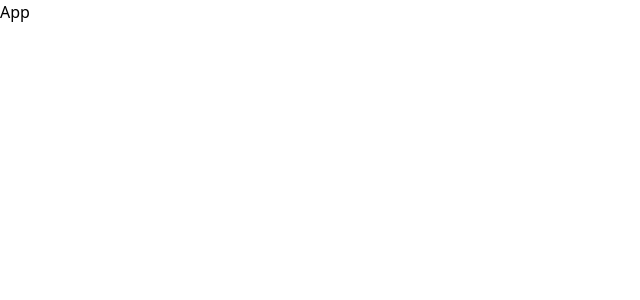
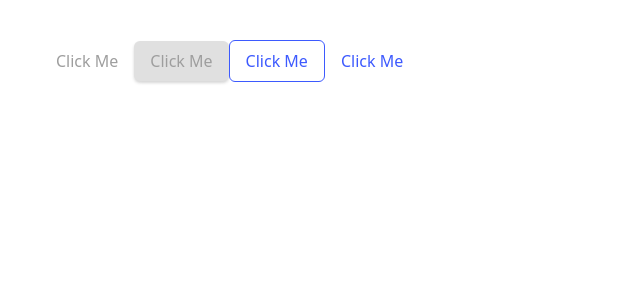
Before and after one commit to AtharvaCM/dev-challenges, a React (Create React App) app: page / in a window 1280 px wide. Shown: the top 300 px of the page, without its empty margins (0-640 px from the left). Built offline with nearby package versions, Linux system fonts and the light colour scheme.

Commit message:
variant, disableShadow, disabled styles added

```diff
--- a/src/App.tsx
+++ b/src/App.tsx
@@ -1,5 +1,15 @@
-const App = () => {
-  return <div>App</div>;
+import React from "react";
+
+import Button from "./components/UI/Button";
+
+const App: React.FC = () => {
+  return (
+    <div className="container p-10">
+      <Button variant="text" disabled>
+        Click Me
+      </Button>
+    </div>
+  );
 };
 
 export default App;
--- a/src/components/UI/Button/index.tsx
+++ b/src/components/UI/Button/index.tsx
@@ -1,5 +1,55 @@
-const Button = () => {
-  return <div>Button</div>;
+import React from "react";
+
+import { ButtonPropType } from "../../../types/components/button";
+
+const Button: React.FC<ButtonPropType> = ({
+  children,
+  variant = "default",
+  disableShadow = false,
+  disabled = false,
+  size = "md",
+}) => {
+  console.log("disabled: ", disabled);
+  console.log("variant: ", variant);
+
+  const def = `bg-[#E0E0E0] rounded-md py-2 px-4 transition disabled:text-[#9E9E9E] ${
+    disabled ? "" : "hocus:bg-[#AEAEAE]"
+  }`;
+  const outline = `rounded-md border border-[#3D5AFE] bg-white py-2 px-4 text-[#3D5AFE] transition ${
+    disabled ? "" : "hocus:bg-[#2962FF1A]/10"
+  }`;
+  const text = `rounded-md bg-white py-2 px-4 text-[#3D5AFE] transition disabled:text-[#9E9E9E] ${
+    disabled ? "" : "hocus:bg-[#2962FF1A]/10"
+  }`;
+  const shadow = "shadow-[0_2px_3px_rgba(51,51,51,0.2)]";
+
+  const btnClass = `${
+    variant === "text" ? text : variant === "outline" ? outline : def
+  } ${disableShadow || variant !== "default" ? "" : shadow}`;
+
+  return (
+    <>
+      <button
+        className={btnClass}
+        disabled={disabled}
+        onClick={() => console.log("clicked")}
+      >
+        {children}
+      </button>
+      <button
+        disabled
+        className="rounded-md bg-[#E0E0E0] py-2 px-4 shadow-[0_2px_3px_rgba(51,51,51,0.2)] transition disabled:text-[#9E9E9E] hocus:bg-[#AEAEAE]"
+      >
+        {children}
+      </button>
+      <button className="rounded-md border border-[#3D5AFE] bg-white py-2 px-4 text-[#3D5AFE] transition hocus:bg-[#2962FF1A]/10">
+        {children}
+      </button>
+      <button className="rounded-md bg-white py-2 px-4 text-[#3D5AFE] transition disabled:text-[#9E9E9E] hocus:bg-[#2962FF1A]/10">
+        {children}
+      </button>
+    </>
+  );
 };
 
 export default Button;
--- /dev/null
+++ b/src/types/components/button.ts
@@ -0,0 +1,9 @@
+import React from "react";
+
+export type ButtonPropType = {
+  children?: React.ReactNode;
+  variant?: "default" | "outline" | "text";
+  disableShadow?: boolean;
+  disabled?: boolean;
+  size?: "sm" | "md" | "lg";
+};
```
